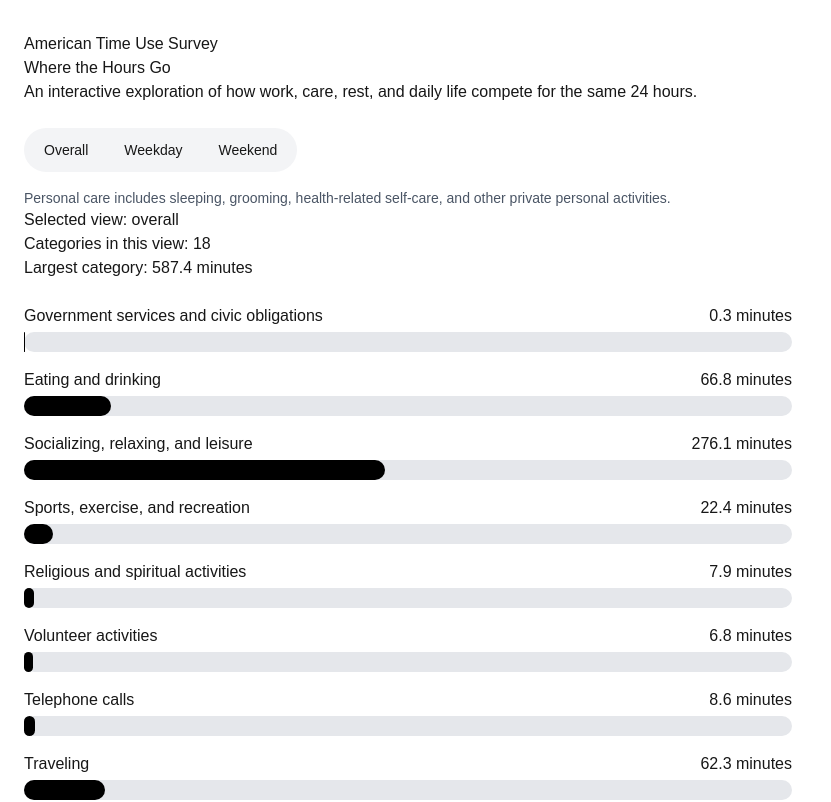
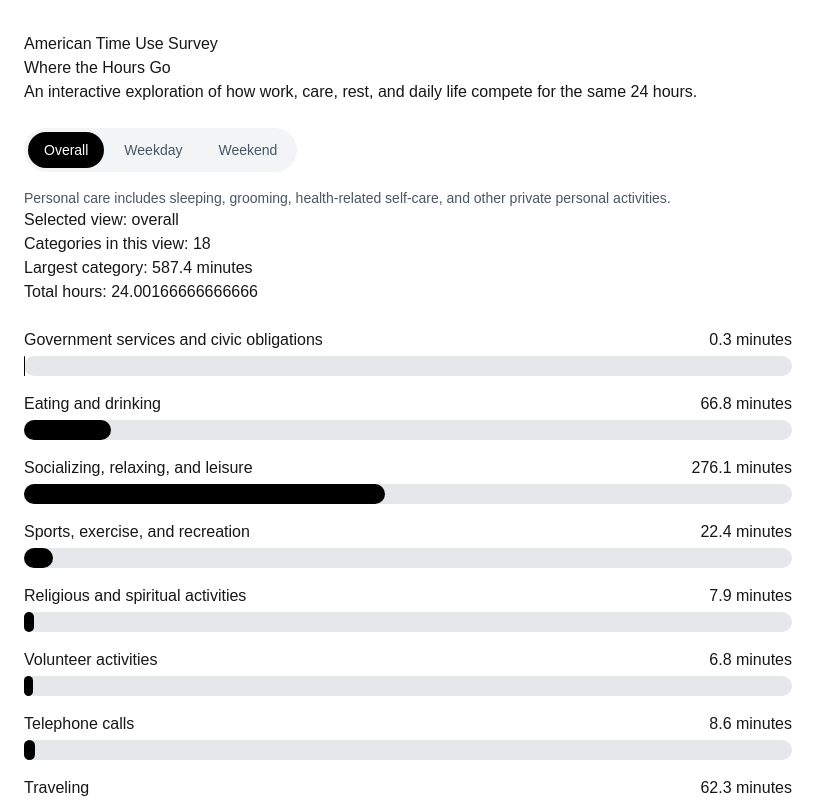
Before and after one commit to kimberlydemaio/data-visualization-lab, a Next.js app: page /where-the-hours-go in a window 1280 px wide. Shown: the top 802 px of the page, without its empty margins (0-831 px from the left). Built offline with nearby package versions, Linux system fonts and the light colour scheme.

Commit message:
Continue time-use visualization

```diff
--- a/src/app/where-the-hours-go/TimeUseChart.js
+++ b/src/app/where-the-hours-go/TimeUseChart.js
@@ -22,6 +22,9 @@ export default function TimeUseChart() {
   const maxMinutes = selectedData
     ? d3.max(selectedData, (item) => item.averageMinutes)
     : 0;
+  const totalHours = selectedData
+    ? d3.sum(selectedData, (item) => item.averageMinutes) / 60
+    : 0;
   const widthScale = d3.scaleLinear().domain([0, maxMinutes]).range([0, 100]);
 
   // Page output
@@ -32,19 +35,31 @@ export default function TimeUseChart() {
           {/* View selector */}
           <div className="mt-6 flex w-fit gap-1 rounded-full bg-gray-100 p-1">
             <button
-              className="rounded-full px-4 py-2 text-sm"
+              className={`rounded-full px-4 py-2 text-sm ${
+                selectedView === "overall"
+                  ? "bg-black text-white"
+                  : "text-gray-600 hover:text-black"
+              }`}
               onClick={() => setSelectedView("overall")}
             >
               Overall
             </button>
             <button
-              className="rounded-full px-4 py-2 text-sm"
+              className={`rounded-full px-4 py-2 text-sm ${
+                selectedView === "weekday"
+                  ? "bg-black text-white"
+                  : "text-gray-600 hover:text-black"
+              }`}
               onClick={() => setSelectedView("weekday")}
             >
               Weekday
             </button>
             <button
-              className="rounded-full px-4 py-2 text-sm"
+              className={`rounded-full px-4 py-2 text-sm ${
+                selectedView === "weekend"
+                  ? "bg-black text-white"
+                  : "text-gray-600 hover:text-black"
+              }`}
               onClick={() => setSelectedView("weekend")}
             >
               Weekend
@@ -60,6 +75,7 @@ export default function TimeUseChart() {
           <p>Selected view: {selectedView}</p>
           <p>Categories in this view: {selectedData.length}</p>
           <p>Largest category: {maxMinutes} minutes</p>
+          <p>Total hours: {totalHours}</p>
 
           {/* Bar chart */}
           <div className="mt-6 max-w-3xl">
```
